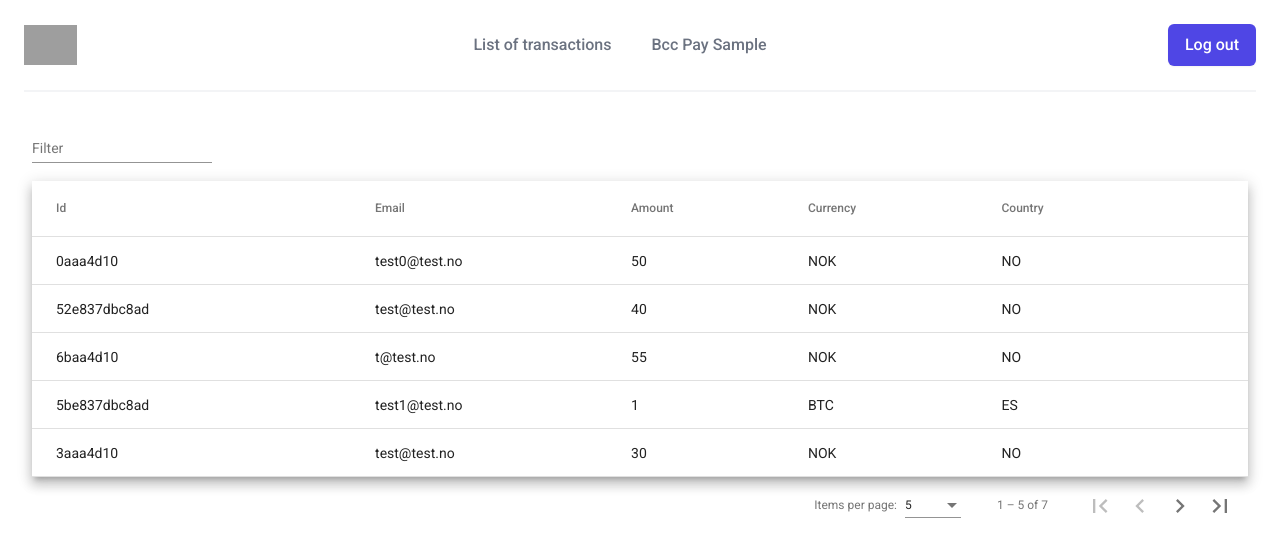
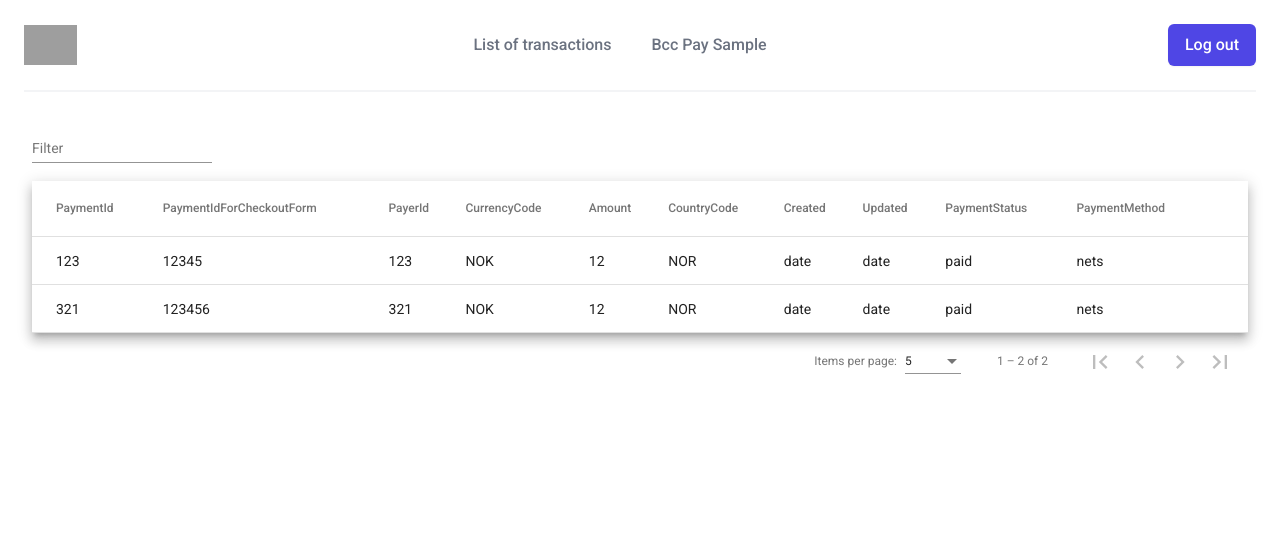
Before and after one commit to bcc-code/bcc-pay, an Angular app in the folder UI/dashboard/: page /list in a window 1280 px wide. Shown: the top 552 px of the page. Built offline with nearby package versions, Linux system fonts and the light colour scheme; grey boxes are pictures that could not be loaded.

Commit message:
Transaction list updated

```diff
--- a/UI/dashboard/src/app/modules/transactions-list/transactions-list.component.html
+++ b/UI/dashboard/src/app/modules/transactions-list/transactions-list.component.html
@@ -2,31 +2,55 @@
     <mat-form-field fxFlex="40%">
         <input matInput type="text" (keyup)="applyFilter($any($event.target).value)" placeholder="Filter">
     </mat-form-field>
-
     <table mat-table [dataSource]="dataSource" matSort class="mat-elevation-z8">
-        <ng-container matColumnDef="id">
-            <th mat-header-cell *matHeaderCellDef mat-sort-header> Id </th>
-            <td mat-cell *matCellDef="let transaction"> {{transaction.id}} </td>
+        <ng-container matColumnDef="paymentId">
+            <th mat-header-cell *matHeaderCellDef mat-sort-header> PaymentId </th>
+            <td mat-cell *matCellDef="let payment"> {{payment.paymentId}} </td>
         </ng-container>
 
-        <ng-container matColumnDef="email">
-            <th mat-header-cell *matHeaderCellDef mat-sort-header> Email </th>
-            <td mat-cell *matCellDef="let transaction"> {{transaction.email}} </td>
+        <ng-container matColumnDef="paymentIdForCheckoutForm">
+            <th mat-header-cell *matHeaderCellDef mat-sort-header> PaymentIdForCheckoutForm </th>
+            <td mat-cell *matCellDef="let payment"> {{payment.paymentIdForCheckoutForm}} </td>
+        </ng-container>
+
+        <ng-container matColumnDef="payerId">
+            <th mat-header-cell *matHeaderCellDef mat-sort-header> PayerId </th>
+            <td mat-cell *matCellDef="let payment"> {{payment.payerId}} </td>
+        </ng-container>
+
+        <ng-container matColumnDef="currencyCode">
+            <th mat-header-cell *matHeaderCellDef mat-sort-header> CurrencyCode </th>
+            <td mat-cell *matCellDef="let payment"> {{payment.currencyCode}} </td>
         </ng-container>
 
         <ng-container matColumnDef="amount">
             <th mat-header-cell *matHeaderCellDef mat-sort-header> Amount </th>
-            <td mat-cell *matCellDef="let transaction"> {{transaction.amount}} </td>
+            <td mat-cell *matCellDef="let payment"> {{payment.amount}} </td>
         </ng-container>
 
-        <ng-container matColumnDef="currency">
-            <th mat-header-cell *matHeaderCellDef mat-sort-header> Currency </th>
-            <td mat-cell *matCellDef="let transaction"> {{transaction.currency}} </td>
+        <ng-container matColumnDef="countryCode">
+            <th mat-header-cell *matHeaderCellDef mat-sort-header> CountryCode </th>
+            <td mat-cell *matCellDef="let payment"> {{payment.countryCode}} </td>
         </ng-container>
 
-        <ng-container matColumnDef="country">
-            <th mat-header-cell *matHeaderCellDef mat-sort-header> Country </th>
-            <td mat-cell *matCellDef="let transaction"> {{transaction.country}} </td>
+        <ng-container matColumnDef="created">
+            <th mat-header-cell *matHeaderCellDef mat-sort-header> Created </th>
+            <td mat-cell *matCellDef="let payment"> {{payment.created}} </td>
+        </ng-container>
+
+        <ng-container matColumnDef="updated">
+            <th mat-header-cell *matHeaderCellDef mat-sort-header> Updated </th>
+            <td mat-cell *matCellDef="let payment"> {{payment.updated}} </td>
+        </ng-container>
+
+        <ng-container matColumnDef="paymentStatus">
+            <th mat-header-cell *matHeaderCellDef mat-sort-header> PaymentStatus </th>
+            <td mat-cell *matCellDef="let payment"> {{payment.paymentStatus}} </td>
+        </ng-container>
+
+        <ng-container matColumnDef="paymentMethod">
+            <th mat-header-cell *matHeaderCellDef mat-sort-header> PaymentMethod </th>
+            <td mat-cell *matCellDef="let payment"> {{payment.paymentMethod}} </td>
         </ng-container>
 
         <tr mat-header-row *matHeaderRowDef="displayedColumns"></tr>
--- a/UI/dashboard/src/app/modules/transactions-list/transactions-list.component.ts
+++ b/UI/dashboard/src/app/modules/transactions-list/transactions-list.component.ts
@@ -2,13 +2,6 @@ import { AfterViewInit, Component, OnInit, ViewChild } from '@angular/core';
 import { MatPaginator } from '@angular/material/paginator';
 import { MatSort } from '@angular/material/sort';
 import { MatTableDataSource } from '@angular/material/table';
-export interface Transaction {
-  id: string;
-  email: string;
-  amount: number;
-  currency: string;
-  country: string;
-}
 
 export interface Payment {
   paymentId: string;
@@ -23,55 +16,30 @@ export interface Payment {
   paymentMethod: string;
 }
 
-const TRANSACTIONS_DATA: Transaction[] = [
+const TRANSACTIONS_DATA: Payment[] = [
   {
-    id: '0aaa4d10',
-    email: 'test0@test.no',
-    amount: 50,
-    currency: 'NOK',
-    country: 'NO',
+    paymentId: '123',
+    paymentIdForCheckoutForm: '12345',
+    payerId: '123',
+    currencyCode: 'NOK',
+    amount: 12,
+    countryCode: 'NOR',
+    created: 'date',
+    updated: 'date',
+    paymentStatus: 'paid',
+    paymentMethod: 'nets',
   },
   {
-    id: '52e837dbc8ad',
-    email: 'test@test.no',
-    amount: 40,
-    currency: 'NOK',
-    country: 'NO',
-  },
-  {
-    id: '6baa4d10',
-    email: 't@test.no',
-    amount: 55,
-    currency: 'NOK',
-    country: 'NO',
-  },
-  {
-    id: '5be837dbc8ad',
-    email: 'test1@test.no',
-    amount: 1,
-    currency: 'BTC',
-    country: 'ES',
-  },
-  {
-    id: '3aaa4d10',
-    email: 'test@test.no',
-    amount: 30,
-    currency: 'NOK',
-    country: 'NO',
-  },
-  {
-    id: '5ce837dbc8ad',
-    email: 'test2@test.no',
-    amount: 10,
-    currency: 'USD',
-    country: 'US',
-  },
-  {
-    id: '6faa4d10',
-    email: 'test@test.no',
-    amount: 60,
-    currency: 'NOK',
-    country: 'NO',
+    paymentId: '321',
+    paymentIdForCheckoutForm: '123456',
+    payerId: '321',
+    currencyCode: 'NOK',
+    amount: 12,
+    countryCode: 'NOR',
+    created: 'date',
+    updated: 'date',
+    paymentStatus: 'paid',
+    paymentMethod: 'nets',
   },
 ];
 
@@ -81,8 +49,19 @@ const TRANSACTIONS_DATA: Transaction[] = [
   styleUrls: ['./transactions-list.component.scss'],
 })
 export class TransactionsListComponent implements AfterViewInit {
-  displayedColumns: string[] = ['id', 'email', 'amount', 'currency', 'country'];
-  dataSource = new MatTableDataSource<Transaction>(TRANSACTIONS_DATA);
+  displayedColumns: string[] = [
+    'paymentId',
+    'paymentIdForCheckoutForm',
+    'payerId',
+    'currencyCode',
+    'amount',
+    'countryCode',
+    'created',
+    'updated',
+    'paymentStatus',
+    'paymentMethod',
+  ];
+  dataSource = new MatTableDataSource<Payment>(TRANSACTIONS_DATA);
 
   @ViewChild(MatSort) sort!: MatSort;
   @ViewChild(MatPaginator) paginator!: MatPaginator;
```
